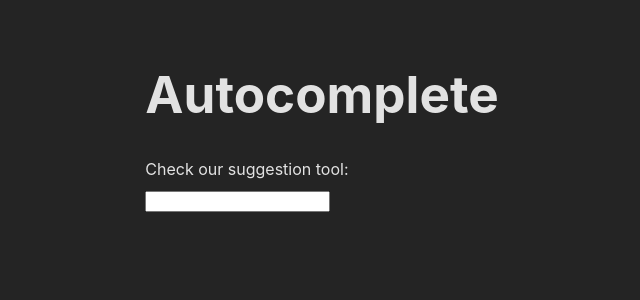
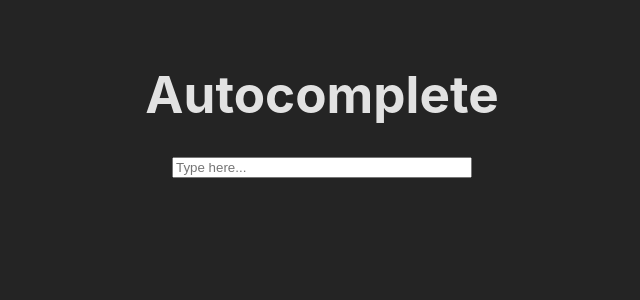
Before and after one commit to jjaavvii0/autocomplete, a React (Vite) app: page / in a window 1280 px wide. Shown: the top 300 px of the page, without its empty margins (318-958 px from the left). Built offline with nearby package versions, Linux system fonts and the light colour scheme.

Commit message:
feat: Improve accesibility and refactor styles

```diff
--- /dev/null
+++ b/src/features/autocomplete/ui/InputWithAutocomplete.css
@@ -0,0 +1,16 @@
+select {
+    width: 100%;
+    padding: 5px;
+    font-size: 14px;
+}
+select option {
+    padding: 2px;
+}
+
+.section-autocomplete {
+    display: flex;
+    flex-direction: column;
+    gap: 10px;
+    width: 300px;
+    margin: 0 auto;
+}
--- a/src/features/autocomplete/ui/InputWithAutocomplete.tsx
+++ b/src/features/autocomplete/ui/InputWithAutocomplete.tsx
@@ -1,70 +1,70 @@
-import { useState, useEffect } from "react";
+import { useState, useEffect, useRef, useCallback } from "react";
 import { SuggestedWords } from "../domain/SuggestedWords";
 import { autocompleteRepository } from "../infrastructure/AutocompleteRepo";
 import { useDebounce } from "@shared/index";
+import "./InputWithAutocomplete.css";
 
 export const InputWithAutocomplete = () => {
     const [inputData, setInputData] = useState<string>("");
     const [suggestions, setSuggestions] = useState<string[]>([]);
     const [selectedOption, setSelectedOption] = useState<string>("");
+    const inputRef = useRef<HTMLInputElement>(null);
+    const debouncedInput = useDebounce(inputData, 200);
 
     const handleChangeInput = (e: React.ChangeEvent<HTMLInputElement>) => {
         e.preventDefault();
         setInputData(e.target.value);
     };
     const handleChangeSelect = (e: React.ChangeEvent<HTMLSelectElement>) => {
+        e.preventDefault();
         setSelectedOption(e.target.value);
     };
-    const debouncedInput = useDebounce(inputData, 200);
-
-    useEffect(() => {
-        const fetchSuggestions = async () => {
-            const splittedWords = debouncedInput.split(" ");
+    const fetchSuggestions = useCallback(async (word: string) => {
         try {
             const result: SuggestedWords =
-                    await autocompleteRepository.getSuggestions(
-                        splittedWords.pop() || debouncedInput
-                    );
+                await autocompleteRepository.getSuggestions(word);
             setSuggestions(result.suggestions);
         } catch (error) {
             console.error("Error fetching suggestions:", error);
             setSuggestions([]);
         }
-        };
-
+    }, []);
+    useEffect(() => {
         if (debouncedInput.trim()) {
-            fetchSuggestions();
+            const lastWord = debouncedInput.trim().split(" ").pop() || "";
+            fetchSuggestions(lastWord);
         } else {
             setSuggestions([]);
         }
-    }, [debouncedInput]);
+    }, [debouncedInput, fetchSuggestions]);
 
     useEffect(() => {
         const changeWord = async () => {
+            if (selectedOption.length > 0) {
                 setInputData((prev) => {
                     const words = prev.trim().split(" ");
                     words.pop();
 
                     return [...words, selectedOption].join(" ") + " ";
                 });
+                if (inputRef.current) {
+                    inputRef.current.focus();
+                }
+                setSuggestions([]);
+            }
         };
         changeWord();
     }, [selectedOption]);
+
     return (
         <>
-            <div
-                style={{
-                    display: "flex",
-                    flexDirection: "column",
-                    alignItems: "flex-start",
-                    gap: "10px",
-                }}
-            >
-                <div>Check our suggestion tool:</div>
+            <section className="section-autocomplete">
                 <input
+                    ref={inputRef}
                     value={inputData}
                     onChange={handleChangeInput}
                     name="autocomplete-input"
+                    placeholder="Type here..."
                 ></input>
                 {suggestions.length > 0 && (
                     <select
@@ -81,7 +81,7 @@ export const InputWithAutocomplete = () => {
                         ))}
                     </select>
                 )}
-            </div>
+            </section>
         </>
     );
 };
```
Lines whose indentation alone changed are shown as unchanged.
